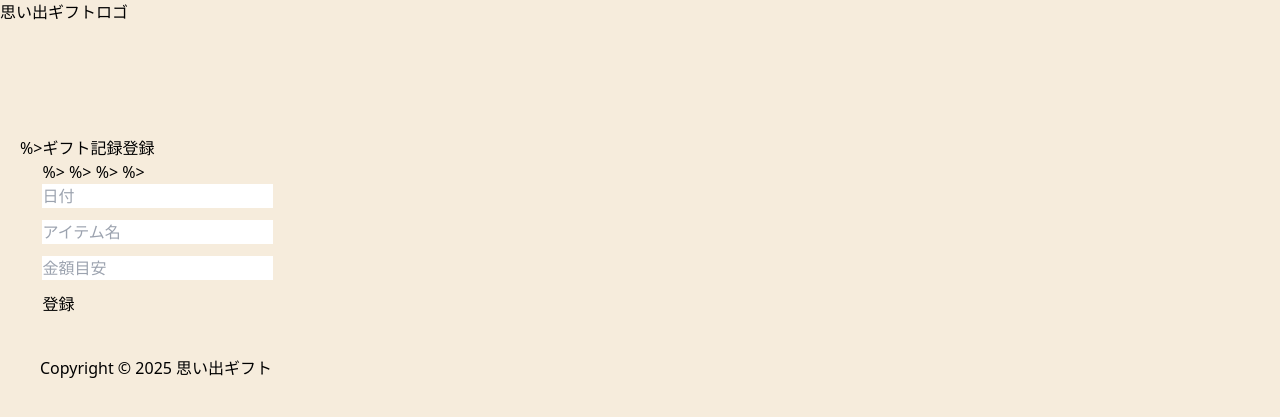
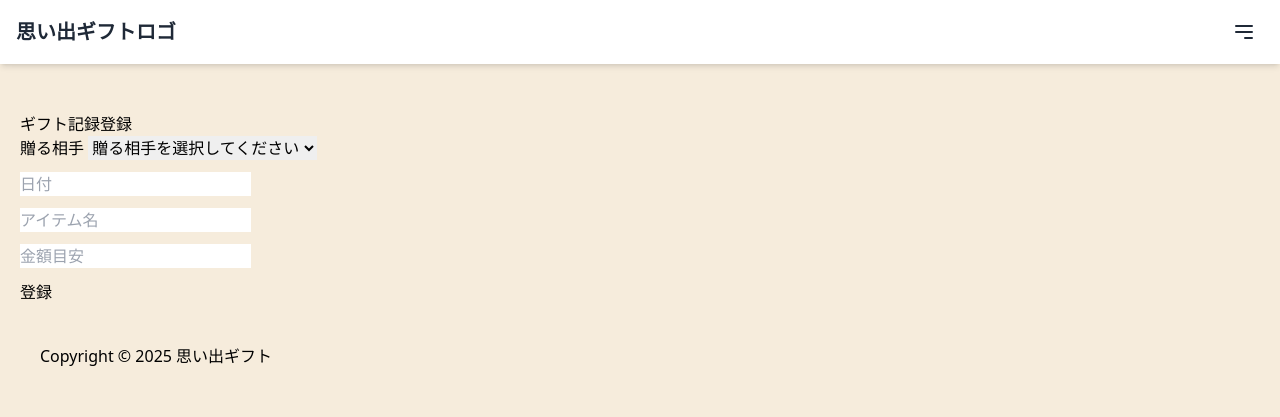
Before and after one commit to s3s7/omoide_gift, a Rails app: page /gift_records/new in a window 1280 px wide. Shown: the top 417 px of the page. Run offline with Rails 7, Linux system fonts and the light colour scheme; the visitor is signed in with stand-in values (Sample User, id 1); data that the repository does not hold is empty; style sheets or scripts are compiled from the project's sources; parts of the project's set-up code (start-up, migrations or seed data) failed here and were passed over.

Commit message:
feat:新しいギフト記録作成機能作成中。ギフト相手を新たに追加する処理を追加中

```diff
--- a/app/controllers/gift_records_controller.rb
+++ b/app/controllers/gift_records_controller.rb
@@ -1,28 +1,48 @@
 class GiftRecordsController < ApplicationController
+  before_action :authenticate_user!
+
   def index
   end
 
    def new
     @gift_record = GiftRecord.new
+    @gift_people = current_user.gift_people
   end
 
   def create
-    if @user.present?
-     @user.gift_records
+    # 新しいギフト相手を作成する場合
+    if params[:gift_record][:gift_people_id] == "new" && params[:gift_person].present?
+      # まずギフト相手を作成（gift_record_idなしで）
+      @gift_person = current_user.gift_people.build(gift_person_params)
+      @gift_person.gift_record_id = nil  # 一時的にnilに設定
 
+      if @gift_person.save
+        @gift_record = current_user.gift_records.build(gift_record_params.except(:gift_people_id))
+        @gift_record.gift_people = @gift_person
+
+        if @gift_record.save
+          # gift_recordが保存されたらgift_personにgift_record_idを設定
+          @gift_person.update(gift_record_id: @gift_record.id)
+          redirect_to gift_records_path, success: t("defaults.flash_message.created", item: GiftRecord.model_name.human)
+          return
+        end
+      else
+        @gift_people = current_user.gift_people
+        flash.now[:danger] = "ギフト相手の作成に失敗しました。"
+        render :new, status: :unprocessable_entity
+        return
+      end
+    else
       @gift_record = current_user.gift_records.build(gift_record_params)
       if @gift_record.save
         redirect_to gift_records_path, success: t("defaults.flash_message.created", item: GiftRecord.model_name.human)
-      else
-        flash.now[:danger] = t("defaults.flash_message.not_created", item: GiftRecord.model_name.human)
-        render :new, status: :unprocessable_entity
+        return
       end
+    end
 
-    else
-      @gift_record = GiftRecord.new
-      flash.now[:danger] = t("defaults.flash_message.not_created", item: GiftRecord.model_name.human)
-      render :new, status: :unprocessable_entity
-    end
+    @gift_people = current_user.gift_people
+    flash.now[:danger] = t("defaults.flash_message.not_created", item: GiftRecord.model_name.human)
+    render :new, status: :unprocessable_entity
   end
 
   def show
@@ -34,4 +54,14 @@ class GiftRecordsController < ApplicationController
   def edit
     @gift_record = current_user.gift_records.find(params[:id])
   end
+
+  private
+
+  def gift_record_params
+    params.require(:gift_record).permit(:title, :description, :body, :gift_record_image, :gift_record_image_cache, :gift_people_id, :memo, :item_name, :amount, :gift_at)
+  end
+
+  def gift_person_params
+    params.require(:gift_person).permit(:name, :relationship_id, :birthday, :likes, :dislikes, :memo)
+  end
 end
--- a/app/models/gift_record.rb
+++ b/app/models/gift_record.rb
@@ -1,4 +1,5 @@
 class GiftRecord < ApplicationRecord
   belongs_to :user
   belongs_to :event
+  belongs_to :gift_people, class_name: 'GiftPerson'
 end
--- a/app/models/user.rb
+++ b/app/models/user.rb
@@ -3,4 +3,7 @@ class User < ApplicationRecord
   # :confirmable, :lockable, :timeoutable, :trackable and :omniauthable
   devise :database_authenticatable, :registerable,
          :recoverable, :rememberable, :validatable
+
+  has_many :gift_records, dependent: :destroy
+  has_many :gift_people, dependent: :destroy
 end
--- a/app/views/gift_records/_form.html.erb
+++ b/app/views/gift_records/_form.html.erb
@@ -1,15 +1,56 @@
 <%= form_with model: gift_record do |f| %>
   <%= render 'shared/error_messages', object: f.object %>
-  <%# <div class="mb-3">
-    <%= f.text_field :event, class: "form-control" , placeholder: t('gift_records.new.event') %>
-  <%# </div> %>
-  <%# <div class="mb-3">
-    <%= f.text_field :gift_people, class: "form-control" , placeholder: t('gift_records.new.gift_people') %>
-  <%# </div> %> %>
-  <%# <div class="mb-3">
-    <%= f.text_field :relationship, class: "form-control" , placeholder: t('gift_records.new.relationship') %>
-  <%# </div> %> %> %>
-<div class="mb-3">
+
+  <div class="mb-3">
+    <%= f.label :gift_people_id, "贈る相手", class: "form-label" %>
+    <% gift_people_options = options_from_collection_for_select(@gift_people, :id, :name, gift_record.gift_people_id) %>
+    <% gift_people_options += options_for_select([["新たに追加する", "new"]]) %>
+    <%= f.select :gift_people_id,
+        gift_people_options,
+        { prompt: "贈る相手を選択してください" },
+        { class: "form-control", id: "gift_people_select" } %>
+  </div>
+
+  <!-- 新しいギフト相手の入力フィールド -->
+  <div id="new_gift_person_fields" class="mb-3" style="display: none;">
+    <div class="border p-3 rounded bg-light">
+      <h6>新しいギフト相手の情報</h6>
+
+      <div class="mb-3">
+        <%= label_tag "gift_person_name", "名前", class: "form-label" %>
+        <%= text_field_tag "gift_person[name]", "", class: "form-control", placeholder: "相手の名前を入力" %>
+      </div>
+
+      <div class="mb-3">
+        <%= label_tag "gift_person_relationship_id", "関係性", class: "form-label" %>
+        <%= select_tag "gift_person[relationship_id]",
+            options_from_collection_for_select(Relationship.all, :id, :name),
+            { prompt: "関係性を選択", class: "form-control" } %>
+      </div>
+
+      <div class="mb-3">
+        <%= label_tag "gift_person_birthday", "誕生日", class: "form-label" %>
+        <%= date_field_tag "gift_person[birthday]", "", class: "form-control" %>
+      </div>
+
+      <div class="mb-3">
+        <%= label_tag "gift_person_likes", "好きなもの", class: "form-label" %>
+        <%= text_field_tag "gift_person[likes]", "", class: "form-control", placeholder: "好きなものを入力" %>
+      </div>
+
+      <div class="mb-3">
+        <%= label_tag "gift_person_dislikes", "嫌いなもの", class: "form-label" %>
+        <%= text_field_tag "gift_person[dislikes]", "", class: "form-control", placeholder: "嫌いなものを入力" %>
+      </div>
+
+      <div class="mb-3">
+        <%= label_tag "gift_person_memo", "メモ", class: "form-label" %>
+        <%= text_area_tag "gift_person[memo]", "", class: "form-control", rows: 3, placeholder: "メモを入力" %>
+      </div>
+    </div>
+  </div>
+
+  <div class="mb-3">
     <%= f.text_field :gift_at, class: "form-control" , placeholder: t('gift_records.new.date') %>
   </div>
   <div class="mb-3">
@@ -28,3 +69,20 @@
 
   <%= f.submit nil, class: "btn btn-primary" %>
 <% end %>
+
+<script>
+document.addEventListener('DOMContentLoaded', function() {
+  const giftPeopleSelect = document.getElementById('gift_people_select');
+  const newGiftPersonFields = document.getElementById('new_gift_person_fields');
+
+  if (giftPeopleSelect && newGiftPersonFields) {
+    giftPeopleSelect.addEventListener('change', function() {
+      if (this.value === 'new') {
+        newGiftPersonFields.style.display = 'block';
+      } else {
+        newGiftPersonFields.style.display = 'none';
+      }
+    });
+  }
+});
+</script>
--- a/app/views/shared/_error_messages.html.erb
+++ b/app/views/shared/_error_messages.html.erb
@@ -1,13 +1,11 @@
-<%# <% if object && object.errors.any? %> %>
-<% if object.errors.any? %>
-
+<% if object&.errors&.any? %>
   <div id="error_explanation" class="alert alert-danger">
-    <ul class="mb-0">j
+    <ul class="mb-0">
       <% object.errors.each do |error| %>
         <li>
           <%= error.full_message %>
         </li>
-        <% end %>
+      <% end %>
     </ul>
   </div>
 <% end %>
--- a/app/views/shared/_header.html.erb
+++ b/app/views/shared/_header.html.erb
@@ -1 +1,25 @@
-思い出ギフトロゴ
+<header class="fixed top-0 left-0 right-0 bg-white shadow-md z-10">
+  <div class="container mx-auto px-4 py-3 flex justify-between items-center">
+    <div class="text-xl font-bold text-gray-800">
+      思い出ギフトロゴ
+    </div>
+
+    <!-- ハンバーガーメニュー -->
+    <div class="relative">
+      <button id="menu-toggle" class="focus:outline-none p-2">
+        <svg class="w-6 h-6 text-gray-800" fill="none" stroke="currentColor" viewBox="0 0 24 24" xmlns="http://www.w3.org/2000/svg">
+          <path stroke-linecap="round" stroke-linejoin="round" stroke-width="2" d="M4 6h16M4 12h16m-7 6h7"></path>
+        </svg>
+      </button>
+      <div id="menu" class="hidden absolute right-0 mt-2 w-48 bg-white shadow-lg rounded-md border">
+        <% if user_signed_in? %>
+          <%= link_to "ギフト記録", gift_records_path, class: "block px-4 py-2 text-gray-800 hover:bg-gray-100" %>
+          <%= link_to "ログアウト", destroy_user_session_path, method: :delete, class: "block px-4 py-2 text-gray-800 hover:bg-gray-100" %>
+        <% else %>
+          <%= link_to "ログイン", new_user_session_path, class: "block px-4 py-2 text-gray-800 hover:bg-gray-100" %>
+          <%= link_to "新規登録", new_user_registration_path, class: "block px-4 py-2 text-gray-800 hover:bg-gray-100" %>
+        <% end %>
+      </div>
+    </div>
+  </div>
+</header>
--- a/app/views/shared/_navbar.html.erb
+++ b/app/views/shared/_navbar.html.erb
@@ -1,11 +1,19 @@
-<%# <div class="relative">
-  <button id="menu-toggle" class="focus:outline-none">
-    <svg class="w-6 h-6" fill="none" stroke="currentColor" viewBox="0 0 24 24" xmlns="http://www.w3.org/2000/svg">
-      <path stroke-linecap="round" stroke-linejoin="round" stroke-width="2" d="M4 6h16M4 12h16m-7 6h7"></path>
-    </svg>
-  </button>
-  <div id="menu" class="hidden absolute bg-white shadow-lg">
-    <a href="#" class="block px-4 py-2">ログイン/新規登録</a>
-    <a href="#" class="block px-4 py-2">リンク2</a>
-  </div>
-</div> %>
+<script>
+document.addEventListener('DOMContentLoaded', function() {
+  const menuToggle = document.getElementById('menu-toggle');
+  const menu = document.getElementById('menu');
+
+  if (menuToggle && menu) {
+    menuToggle.addEventListener('click', function() {
+      menu.classList.toggle('hidden');
+    });
+
+    // メニュー外をクリックしたら閉じる
+    document.addEventListener('click', function(e) {
+      if (!menuToggle.contains(e.target) && !menu.contains(e.target)) {
+        menu.classList.add('hidden');
+      }
+    });
+  }
+});
+</script>
```
Also changed, not shown: app/models/gift_person.rb (+3 -9 lines), app/.claude/CLAUDE.md (added).
